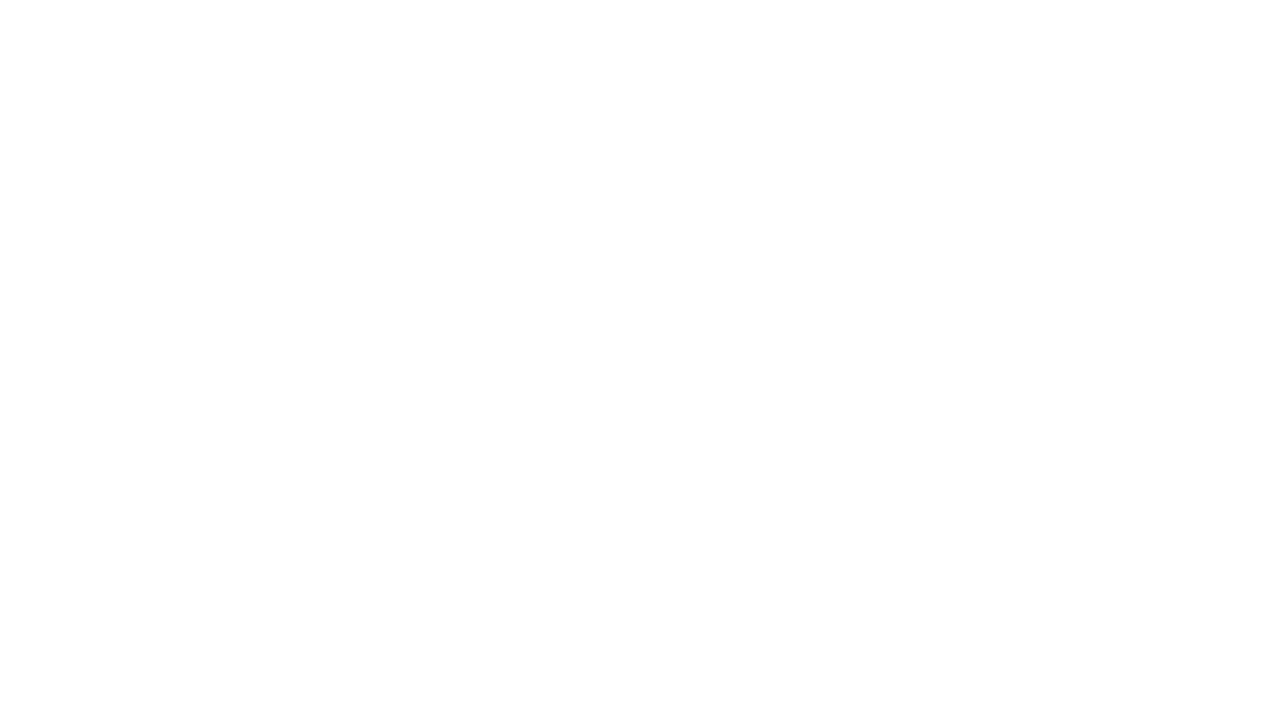
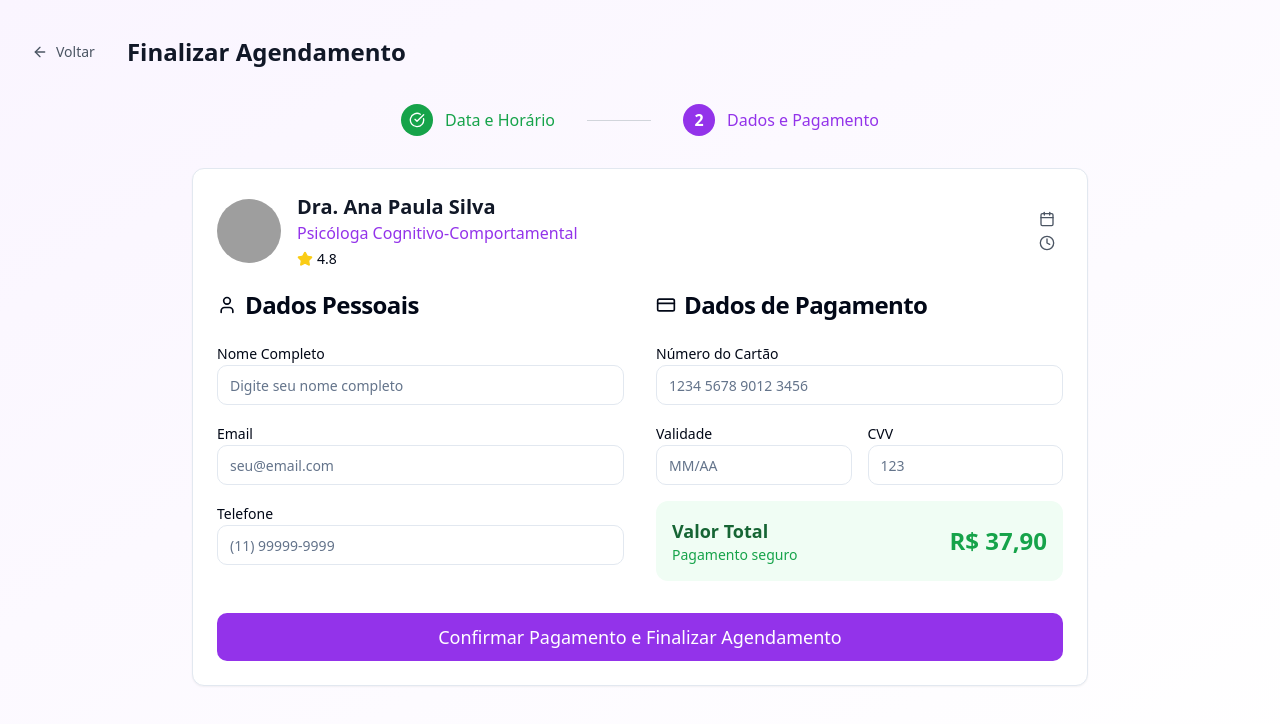
Before and after one commit to Terapeutawelder/mental-connect-schedule-56, a React (Vite) app: page /finalizar-agendamento in a window 1280 px wide. Before the commit this address had no page. Shown: the top 724 px of the page. Built offline with nearby package versions, Linux system fonts and the light colour scheme; grey boxes are pictures that could not be loaded.

Commit message:
Fix UI and add "Finalize Agendamento" page
- Changed "Iniciar Teleconsulta" button color in HeroSection.
- Removed "Como Funciona" button from Header.
- Added available times to AgendarConsulta page.
- Created FinalizeAgendamento page.

```diff
--- a/src/App.tsx
+++ b/src/App.tsx
@@ -18,6 +18,7 @@ import Contato from "./pages/Contato";
 import Afiliados from "./pages/Afiliados";
 import VideoConsultation from "./pages/VideoConsultation";
 import AgendarConsulta from "./pages/AgendarConsulta";
+import FinalizarAgendamento from "./pages/FinalizarAgendamento";
 
 const queryClient = new QueryClient();
 
@@ -41,6 +42,7 @@ const App = () => (
           <Route path="/contato" element={<Contato />} />
           <Route path="/afiliados" element={<Afiliados />} />
           <Route path="/agendar-consulta" element={<AgendarConsulta />} />
+          <Route path="/finalizar-agendamento" element={<FinalizarAgendamento />} />
           <Route path="/video-consulta" element={<VideoConsultation />} />
         </Routes>
       </BrowserRouter>
--- a/src/components/sections/HeroSection.tsx
+++ b/src/components/sections/HeroSection.tsx
@@ -25,7 +25,7 @@ const HeroSection = ({ onFindProfessionalClick, onComoFuncionaClick, onIniciarTe
             </Button>
             <Button
               size="lg"
-              className="text-lg px-8 py-6 bg-green-600 border-2 border-white text-white hover:bg-green-700 transition-colors"
+              className="text-lg px-8 py-6 bg-purple-600 border-2 border-white text-white hover:bg-white hover:text-purple-600 transition-colors"
               onClick={onIniciarTeleconsultaClick}
             >
               Iniciar Teleconsulta
--- /dev/null
+++ b/src/pages/FinalizarAgendamento.tsx
@@ -0,0 +1,223 @@
+import { useState } from "react";
+import { useNavigate, useSearchParams } from "react-router-dom";
+import { Button } from "@/components/ui/button";
+import { Card, CardContent, CardHeader, CardTitle } from "@/components/ui/card";
+import { Input } from "@/components/ui/input";
+import { Label } from "@/components/ui/label";
+import { Avatar, AvatarFallback, AvatarImage } from "@/components/ui/avatar";
+import { ArrowLeft, Star, CheckCircle, Calendar, Clock, User, Mail, Phone, CreditCard } from "lucide-react";
+
+const FinalizarAgendamento = () => {
+  const navigate = useNavigate();
+  const [searchParams] = useSearchParams();
+  const [formData, setFormData] = useState({
+    nome: "",
+    email: "",
+    telefone: "",
+    cartao: "",
+    validade: "",
+    cvv: ""
+  });
+
+  const professionalId = searchParams.get('professional') || '1';
+  const date = searchParams.get('date') || '';
+  const time = searchParams.get('time') || '';
+
+  // Dados do profissional (normalmente viriam de uma API)
+  const professional = {
+    id: professionalId,
+    name: "Dra. Ana Paula Silva",
+    specialty: "Psicóloga Cognitivo-Comportamental",
+    rating: 4.8,
+    image: "/images/professional1.jpg",
+    initials: "DAPS"
+  };
+
+  const handleVoltar = () => {
+    navigate(-1);
+  };
+
+  const handleInputChange = (field: string, value: string) => {
+    setFormData(prev => ({ ...prev, [field]: value }));
+  };
+
+  const handleFinalizarAgendamento = () => {
+    // Processar o agendamento final
+    navigate('/video-consulta?success=true');
+  };
+
+  return (
+    <div className="min-h-screen bg-gradient-to-br from-purple-50 to-white">
+      <div className="container mx-auto px-4 py-8">
+        <div className="flex items-center gap-4 mb-8">
+          <Button
+            variant="ghost"
+            onClick={handleVoltar}
+            className="flex items-center gap-2 text-gray-600 hover:text-gray-800"
+          >
+            <ArrowLeft className="h-4 w-4" />
+            Voltar
+          </Button>
+          <h1 className="text-2xl font-bold text-gray-900">Finalizar Agendamento</h1>
+        </div>
+
+        <div className="flex justify-center mb-8">
+          <div className="flex items-center gap-8">
+            <div className="flex items-center gap-3">
+              <div className="w-8 h-8 bg-green-600 rounded-full flex items-center justify-center text-white font-semibold">
+                <CheckCircle className="h-4 w-4" />
+              </div>
+              <span className="font-medium text-green-600">Data e Horário</span>
+            </div>
+            <div className="w-16 h-px bg-gray-300"></div>
+            <div className="flex items-center gap-3">
+              <div className="w-8 h-8 bg-purple-600 rounded-full flex items-center justify-center text-white font-semibold">
+                2
+              </div>
+              <span className="font-medium text-purple-600">Dados e Pagamento</span>
+            </div>
+          </div>
+        </div>
+
+        <div className="max-w-4xl mx-auto">
+          <Card>
+            <CardHeader>
+              <div className="flex items-center justify-between">
+                <div className="flex items-center gap-4">
+                  <Avatar className="w-16 h-16">
+                    <AvatarImage src={professional.image} alt={professional.name} />
+                    <AvatarFallback className="text-lg bg-purple-600 text-white">
+                      {professional.initials}
+                    </AvatarFallback>
+                  </Avatar>
+                  <div>
+                    <h3 className="text-xl font-bold text-gray-900">{professional.name}</h3>
+                    <p className="text-purple-600 font-medium">{professional.specialty}</p>
+                    <div className="flex items-center gap-1 mt-1">
+                      <Star className="h-4 w-4 fill-yellow-400 text-yellow-400" />
+                      <span className="font-medium text-sm">{professional.rating}</span>
+                    </div>
+                  </div>
+                </div>
+
+                <div className="text-right">
+                  <div className="flex items-center gap-2 text-gray-600 mb-2">
+                    <Calendar className="h-4 w-4" />
+                    <span>{date}</span>
+                  </div>
+                  <div className="flex items-center gap-2 text-gray-600">
+                    <Clock className="h-4 w-4" />
+                    <span>{time}</span>
+                  </div>
+                </div>
+              </div>
+            </CardHeader>
+
+            <CardContent>
+              <div className="grid grid-cols-1 lg:grid-cols-2 gap-8">
+                <div>
+                  <CardTitle className="flex items-center gap-2 mb-6">
+                    <User className="h-5 w-5" />
+                    Dados Pessoais
+                  </CardTitle>
+
+                  <div className="space-y-4">
+                    <div>
+                      <Label htmlFor="nome">Nome Completo</Label>
+                      <Input
+                        id="nome"
+                        value={formData.nome}
+                        onChange={(e) => handleInputChange('nome', e.target.value)}
+                        placeholder="Digite seu nome completo"
+                      />
+                    </div>
+
+                    <div>
+                      <Label htmlFor="email">Email</Label>
+                      <Input
+                        id="email"
+                        type="email"
+                        value={formData.email}
+                        onChange={(e) => handleInputChange('email', e.target.value)}
+                        placeholder="seu@email.com"
+                      />
+                    </div>
+
+                    <div>
+                      <Label htmlFor="telefone">Telefone</Label>
+                      <Input
+                        id="telefone"
+                        value={formData.telefone}
+                        onChange={(e) => handleInputChange('telefone', e.target.value)}
+                        placeholder="(11) 99999-9999"
+                      />
+                    </div>
+                  </div>
+                </div>
+
+                <div>
+                  <CardTitle className="flex items-center gap-2 mb-6">
+                    <CreditCard className="h-5 w-5" />
+                    Dados de Pagamento
+                  </CardTitle>
+
+                  <div className="space-y-4">
+                    <div>
+                      <Label htmlFor="cartao">Número do Cartão</Label>
+                      <Input
+                        id="cartao"
+                        value={formData.cartao}
+                        onChange={(e) => handleInputChange('cartao', e.target.value)}
+                        placeholder="1234 5678 9012 3456"
+                      />
+                    </div>
+
+                    <div className="grid grid-cols-2 gap-4">
+                      <div>
+                        <Label htmlFor="validade">Validade</Label>
+                        <Input
+                          id="validade"
+                          value={formData.validade}
+                          onChange={(e) => handleInputChange('validade', e.target.value)}
+                          placeholder="MM/AA"
+                        />
+                      </div>
+                      <div>
+                        <Label htmlFor="cvv">CVV</Label>
+                        <Input
+                          id="cvv"
+                          value={formData.cvv}
+                          onChange={(e) => handleInputChange('cvv', e.target.value)}
+                          placeholder="123"
+                        />
+                      </div>
+                    </div>
+
+                    <div className="bg-green-50 p-4 rounded-lg">
+                      <div className="flex justify-between items-center">
+                        <div>
+                          <p className="text-green-800 font-semibold text-lg">Valor Total</p>
+                          <p className="text-green-600 text-sm">Pagamento seguro</p>
+                        </div>
+                        <div className="text-green-600 font-bold text-2xl">R$ 37,90</div>
+                      </div>
+                    </div>
+                  </div>
+                </div>
+              </div>
+
+              <Button
+                onClick={handleFinalizarAgendamento}
+                className="w-full mt-8 bg-purple-600 hover:bg-purple-700 text-white text-lg py-6"
+              >
+                Confirmar Pagamento e Finalizar Agendamento
+              </Button>
+            </CardContent>
+          </Card>
+        </div>
+      </div>
+    </div>
+  );
+};
+
+export default FinalizarAgendamento;
```
Also changed, not shown: src/components/Header.tsx (+13 -18 lines), src/pages/AgendarConsulta.tsx (+22 -29 lines).
